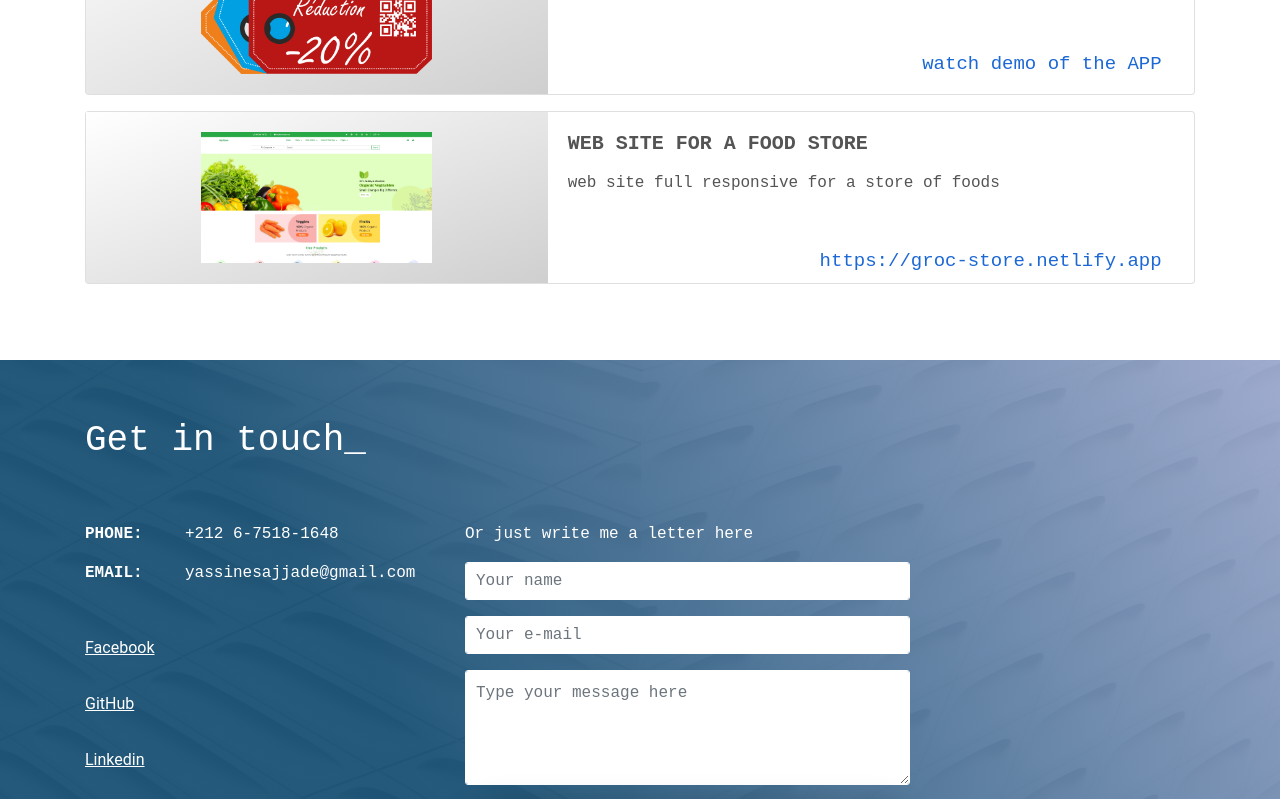
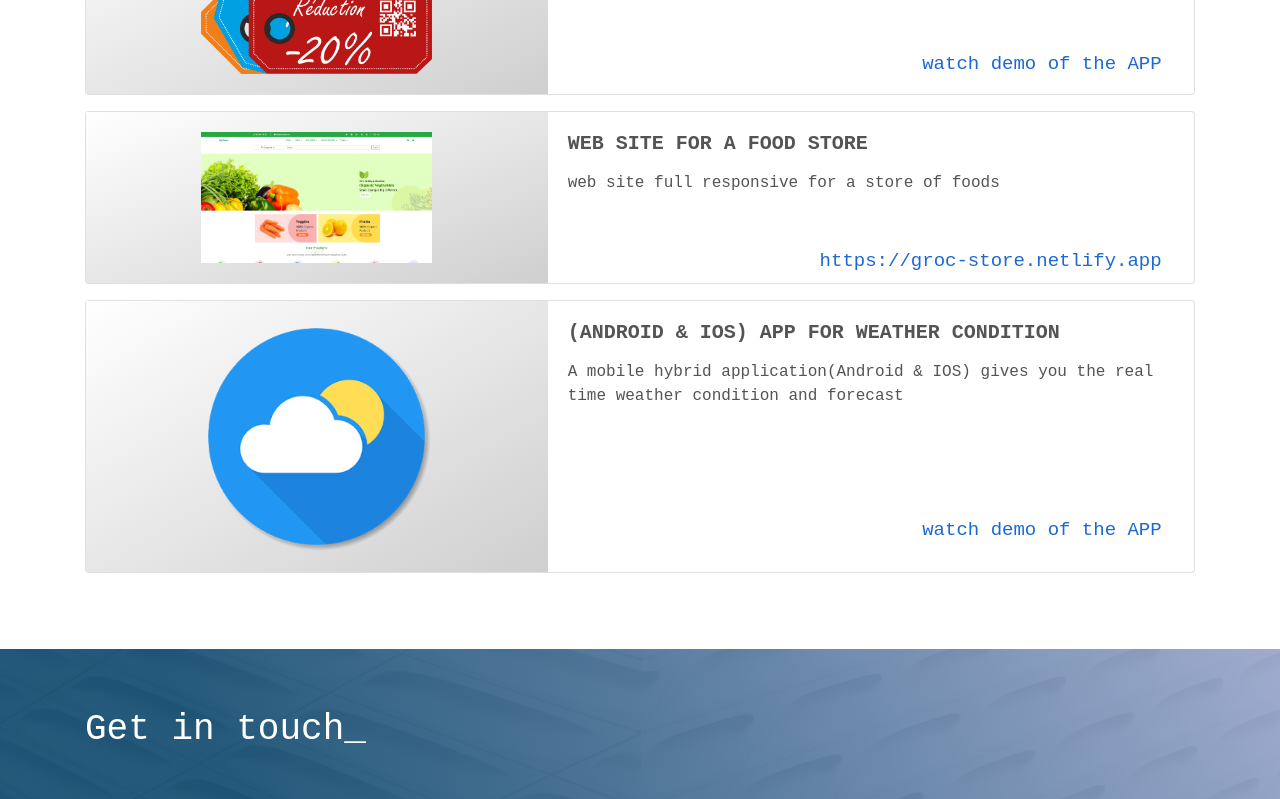
Before and after one commit to YassineSajjade/portfolio-resume, a React (Create React App) app: page / in a window 1280 px wide. Shown: the part 2478-3277 px from the top of the page. Built offline with nearby package versions, Linux system fonts and the light colour scheme.

Commit message:
add weather app project

```diff
--- a/src/components/Myprojects.js
+++ b/src/components/Myprojects.js
@@ -1,8 +1,10 @@
 import React, { Component } from 'react';
 import logoMobApp from '../images/logo2.png';
+import logoWeatherApp from '../images/weather-icon.png';
 import imgCovid19 from '../images/covid-19.PNG';
 import imgGrocStore from "../images/groc-store.PNG";
 import video from '../videos/boune-app1.mp4';
+import video2 from '../videos/weatherapp_complet.mp4';
 import './Myprojects.css';
 
 class Myprojects extends Component {
@@ -11,12 +13,15 @@ class Myprojects extends Component {
         super(props);
 
         this.btnClose =  React.createRef();
+        this.btnClose2 =  React.createRef();
 
         this.state = {
-            display: false
+            display: false,
+            display2: false
         };
     }
 
+    // ***** Open & Close for Coupon management APP *****
     closeVideo = () =>{
         this.setState({
             display: false
@@ -26,6 +31,19 @@ class Myprojects extends Component {
     openVideo = () =>{
         this.setState({
             display: true
+        })
+    }
+
+    // ***** Open & Close for Weather APP *****
+    closeVideo2 = () =>{
+        this.setState({
+            display2: false
+        });
+        this.btnClose2.current.pause();
+    }
+    openVideo2 = () =>{
+        this.setState({
+            display2: true
         })
     }
 
@@ -63,10 +81,44 @@ class Myprojects extends Component {
             </div>
         </div>
 
+        const demo2 = this.state.display2 ?
+            <div className="frame_video" style={{display:'block', overflow: 'auto'}}>
+                <div className="container" style={{width:"80%",background:"#0E3994",marginTop:"10%"}}>
+                    <div className="row close_video">
+                        <span onClick={this.closeVideo2}>
+                            <i className="fas fa-times"></i>
+                        </span>
+                    </div>
+                    <div className="row video">
+                        <video style={{height:"30rem"}} ref={this.btnClose2} controls>
+                            <source src={video2} type="video/mp4"/>
+                        </video>
+                    </div>
+
+                </div>
+            </div> :
+            <div className="frame_video" style={{display:'none'}}>
+            <div className="container" style={{width:"80%",background:"#0E3994",marginTop:"10%"}}>
+                <div className="row close_video">
+                    <span onClick={this.closeVideo2}>
+                        <i className="fas fa-times"></i>
+                    </span>
+                </div>
+                <div className="row video">
+                    <video style={{height:"30rem"}} ref={this.btnClose2} controls>
+                        <source src={video2} type="video/mp4"/>
+                    </video>
+                </div>
+
+            </div>
+        </div>
+
         return (
             <section className="section_myprojects container" id="myprojects">
                 {demo}
+                {demo2}
                 <h2 className="section_title" data-aos="fade-right">My projects_</h2>
+
                 <div className="card mb-3" data-aos="fade-right">
                     <div className="row no-gutters" >
                         <div className="col-md-5 colImg" >
@@ -81,6 +133,7 @@ class Myprojects extends Component {
                         </div>
                     </div>
                 </div>
+
                 <div className="card mb-3" data-aos="fade-right">
                     <div className="row no-gutters">
                         <div className="col-md-5 colImg" >
@@ -95,6 +148,7 @@ class Myprojects extends Component {
                         </div>
                     </div>
                 </div>
+
                 <div className="card mb-3" data-aos="fade-right">
                     <div className="row no-gutters">
                         <div className="col-md-5 colImg" >
@@ -110,6 +164,21 @@ class Myprojects extends Component {
                     </div>
                 </div>
 
+                <div className="card mb-3" data-aos="fade-right">
+                    <div className="row no-gutters">
+                        <div className="col-md-5 colImg" >
+                            <img className="logoMobApp hvr-bounce-in" src={logoWeatherApp} alt=""/>
+                        </div>
+                        <div className="col-md-7 colDesc">
+                            <div className="card-body">
+                                <h5 className="card-title">(Android & IOS) APP FOR WEATHER CONDITION</h5>
+                                <p className="card-text">A mobile hybrid application(Android & IOS) gives you the real time weather condition and forecast </p>
+                                <p className="card-text-link"><small className="text-muted" onClick={this.openVideo2}>watch demo of the APP</small></p>
+                            </div>
+                        </div>
+                    </div>
+                </div>
+
             </section>
 
         )
```
Also changed, not shown: src/images/weather-icon.png (added), 1 other file (tests, documents, lock files or other folders).
